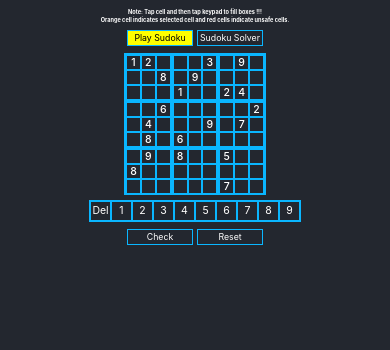
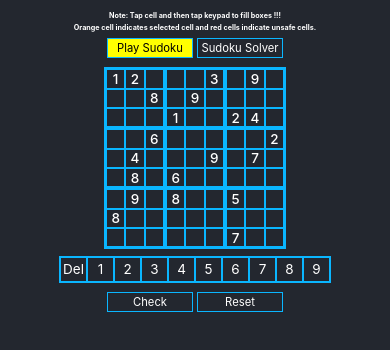
Before and after one commit to vvnpais/react-sudoku, a React (Create React App) app: page / in a window 390 px wide. Shown: the top 350 px of the page. Built offline with nearby package versions, Linux system fonts and the light colour scheme.

Commit message:
css phone updates

```diff
--- a/src/App.css
+++ b/src/App.css
@@ -27,7 +27,7 @@
 @media only screen and (max-width: 479px)
 {
   :root{
-    --widthval: 140px;
+    --widthval: 180px;
   }
 }
 
```
